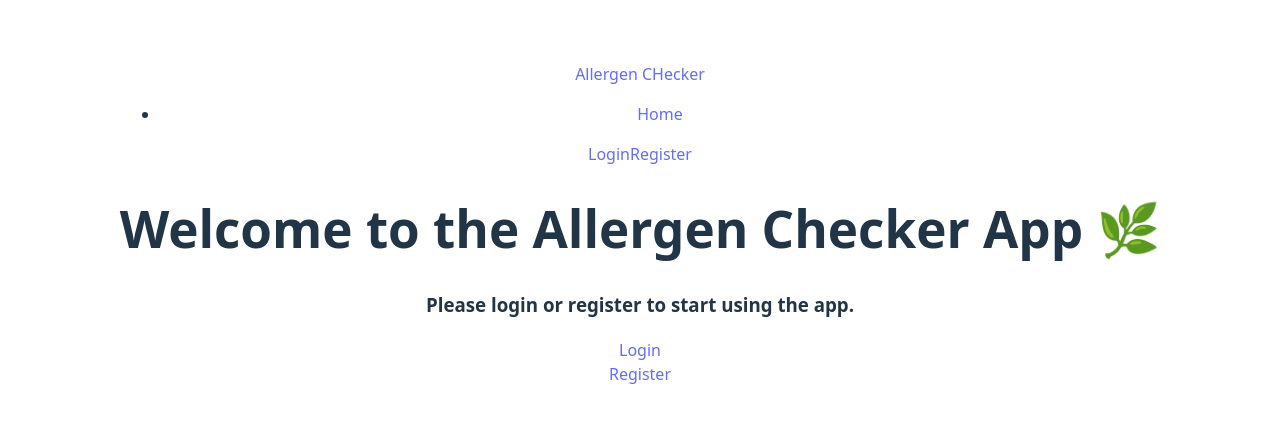
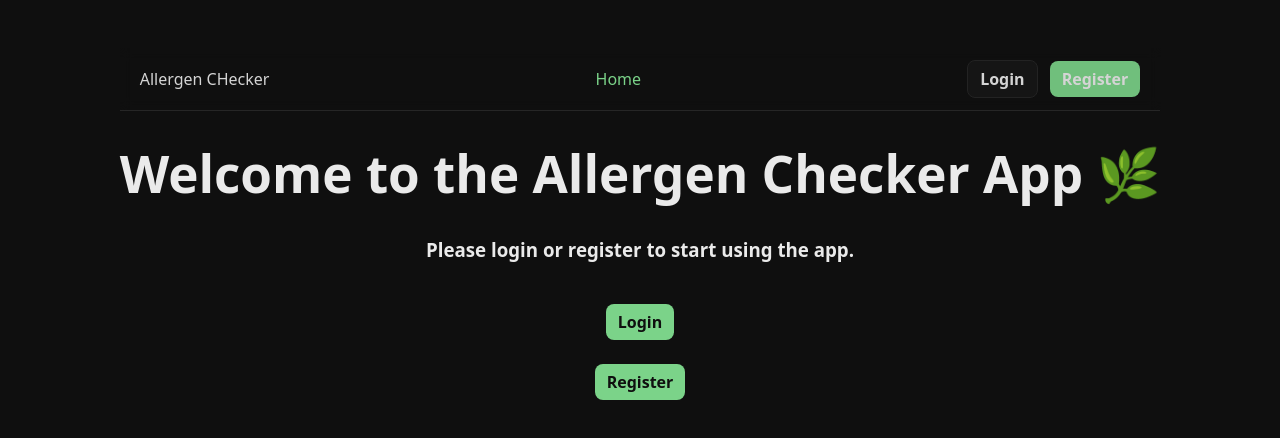
Before and after one commit to ctrlaltdelete3/AllergenCheckerFrontEnd, a React (Vite) app: page / in a window 1280 px wide. Shown: the part 176-614 px from the top of the page. Built offline with nearby package versions, Linux system fonts and the light colour scheme.

Commit message:
Add some css changes

```diff
--- a/src/App.css
+++ b/src/App.css
@@ -4,6 +4,126 @@
   padding: 2rem;
   text-align: center;
 }
+
+/* ************naknadno dodano************ */
+
+:root {
+  --bg: #0f0f0f;
+  --surface: #161616;
+  --text: #eaeaea;
+  --muted: #a6a6a6;
+  --accent: #7bd389;
+  --border: #262626;
+}
+
+body {
+  background: var(--bg);
+  color: var(--text);
+  font-family: system-ui, -apple-system, Segoe UI, Roboto, Arial, sans-serif;
+}
+
+.container {
+  max-width: 960px;
+  margin: 32px auto;
+  padding: 0 16px;
+}
+
+.navbar {
+  position: sticky;
+  top: 0;
+  display: flex;
+  align-items: center;
+  justify-content: space-between;
+  gap: 16px;
+  padding: 12px 20px;
+  background: rgba(15, 15, 15, 0.8);
+  backdrop-filter: blur(6px);
+  border-bottom: 1px solid var(--border);
+  z-index: 50;
+}
+
+.brand {
+  font-weight: 700;
+  letter-spacing: 0.3px;
+  text-decoration: none;
+  color: var(--text);
+}
+
+.nav-links {
+  display: flex;
+  gap: 16px;
+  list-style: none;
+  margin: 0;
+  padding: 0;
+}
+
+.navbar a {
+  text-decoration: none;
+  color: var(--text);
+  opacity: 0.9;
+}
+.navbar a:hover,
+.navbar .active {
+  opacity: 1;
+  color: var(--accent);
+}
+
+.nav-right {
+  display: flex;
+  align-items: center;
+  gap: 12px;
+}
+
+.user {
+  font-size: 0.9rem;
+  color: var(--muted);
+}
+
+.btn {
+  padding: 6px 12px;
+  border-radius: 8px;
+  border: 0;
+  background: var(--accent);
+  color: #0f0f0f;
+  font-weight: 600;
+  cursor: pointer;
+  text-decoration: none;
+}
+.btn:hover {
+  filter: brightness(1.05);
+}
+
+.btn.secondary {
+  background: var(--surface);
+  color: var(--text);
+  border: 1px solid var(--border);
+}
+
+.btn-group {
+  display: flex;
+  flex-direction: column;
+  /* gap: 2px; */
+  align-items: center;
+  margin-top: 40px;
+}
+
+@media (max-width: 640px) {
+  .navbar {
+    flex-wrap: wrap;
+  }
+  .nav-links {
+    order: 3;
+    width: 100%;
+    justify-content: center;
+    margin-top: 8px;
+  }
+  .nav-right {
+    order: 2;
+    margin-left: auto;
+  }
+}
+
+/* naknadno dodano */
 
 .logo {
   height: 6em;
@@ -17,7 +137,7 @@
 .logo.react:hover {
   filter: drop-shadow(0 0 2em #61dafbaa);
 }
-.italic-text{
+.italic-text {
   font-style: italic;
   font-size: small;
 }
--- a/src/Home.jsx
+++ b/src/Home.jsx
@@ -19,7 +19,7 @@ const Home = () => {
             You can now manage your allergens or check some products to see if
             they are safe for you to use!
           </p>
-          <div>
+          <div className="btn-group">
             <Link to="/myallergens" className="btn">
               My Allergens
             </Link>
@@ -36,6 +36,7 @@ const Home = () => {
       ) : (
         <>
           <h3>Please login or register to start using the app.</h3>
+          <div className="btn-group">
             <Link to="/login" className="btn">
               Login
             </Link>
@@ -43,6 +44,7 @@ const Home = () => {
             <Link to="/newuser" className="btn">
               Register
             </Link>
+          </div>
         </>
       )}
     </div>
--- a/src/Navbar.jsx
+++ b/src/Navbar.jsx
@@ -35,7 +35,7 @@ const Navbar = () => {
       <div className="nav-right">
         {currentUser ? (
           <>
-            <span className="user">Hello, {currentUser.email}</span>
+            <span className="user">{currentUser.email}</span>
             <button className="btn" onClick={handleLogout}>
               Logout
             </button>
```
Also changed, not shown: src/Login.jsx (+21 -19 lines), src/NewUser.jsx (+19 -17 lines). Lines whose indentation alone changed are shown as unchanged.
